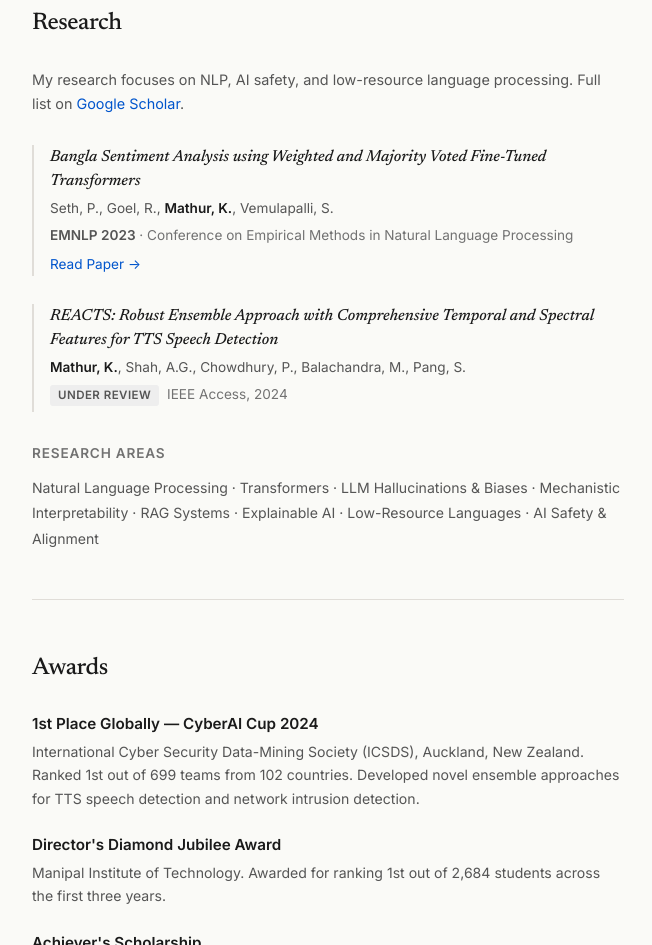
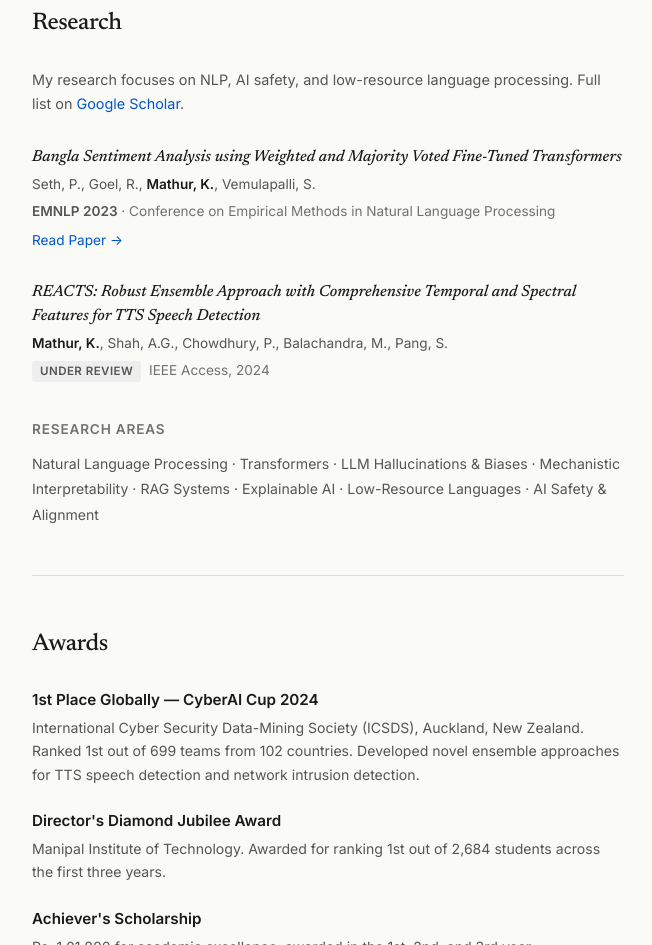
Before and after one commit to komalboyo/komalboyo.github.io, a plain HTML site: page index.html in a window 1280 px wide. Shown: the part 2106-3051 px from the top of the page, without its empty margins (312-964 px from the left). Drawn offline with Linux system fonts and the light colour scheme.

Commit message:
style(design): FINDING-008 — remove left-border accent on publications (AI slop pattern)

```diff
--- a/styles.css
+++ b/styles.css
@@ -378,10 +378,7 @@ section h3 {
   gap: 28px;
 }
 
-.pub {
-  padding-left: 16px;
-  border-left: 2px solid var(--border);
-}
+.pub {}
 
 .pub-title {
   font-family: 'Newsreader', Georgia, 'Times New Roman', serif;
```
